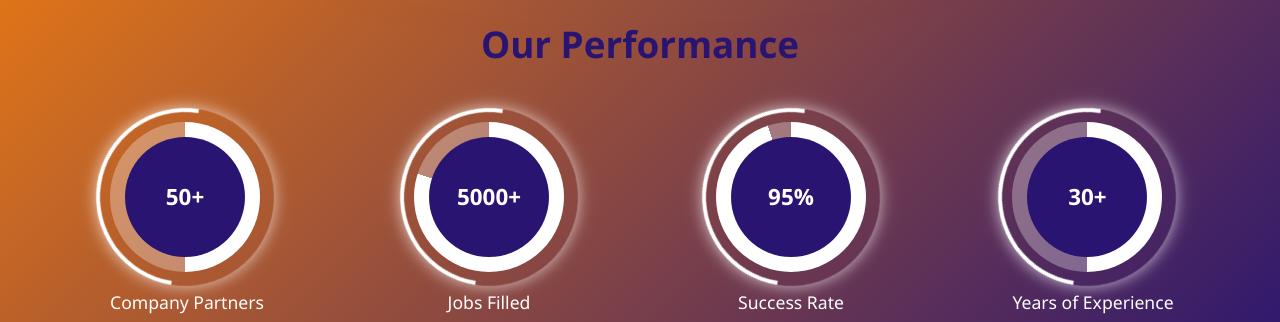
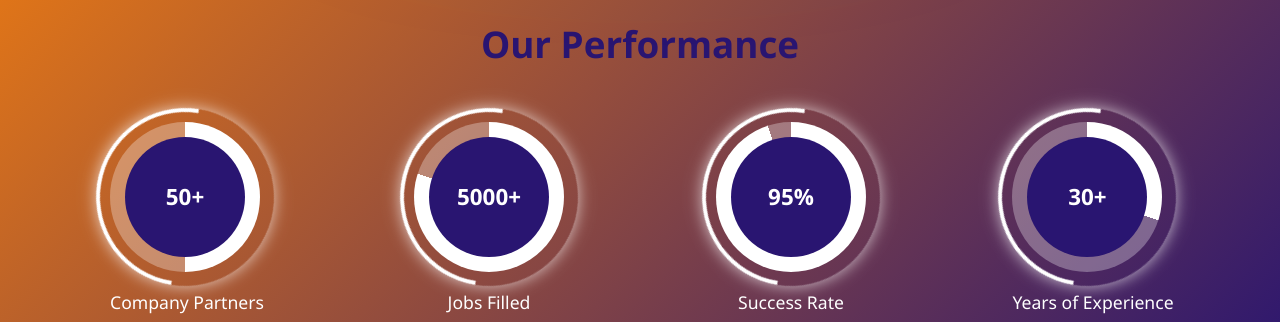
Before and after one commit to Sweranzo/Rcvj-website, a plain HTML site: page frontend/index.html in a window 1280 px wide. Shown: the part 1300-1622 px from the top of the page. Drawn offline with Linux system fonts and the light colour scheme.

Commit message:
Update index.html

```diff
--- a/frontend/index.html
+++ b/frontend/index.html
@@ -140,7 +140,7 @@
             </div>
 
             <div class="circular-stat">
-                <div class="circle" data-percentage="50"><span>30+</span></div>
+                <div class="circle" data-percentage="30"><span>30+</span></div>
                 <p>Years of Experience</p>
             </div>
         </div>
```
